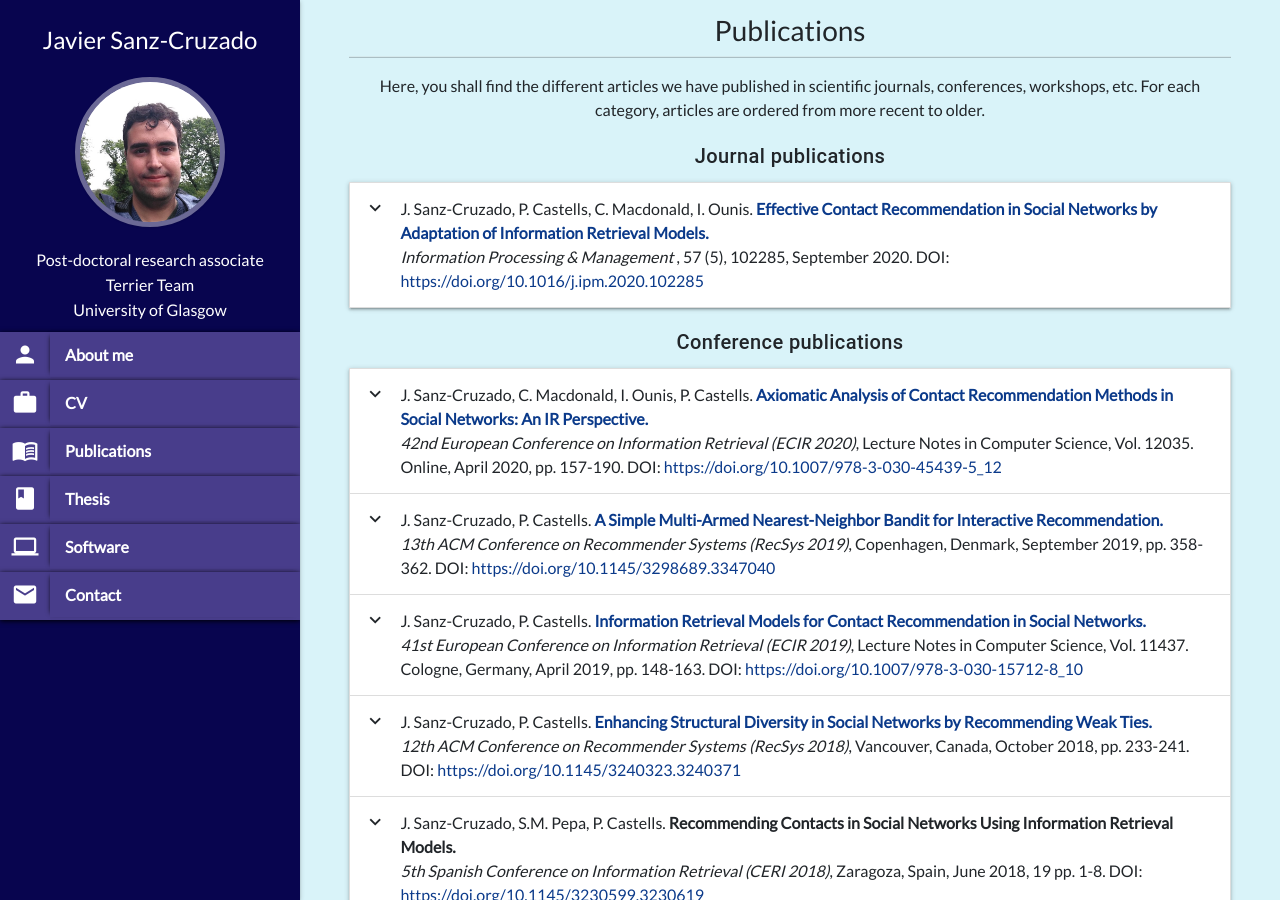
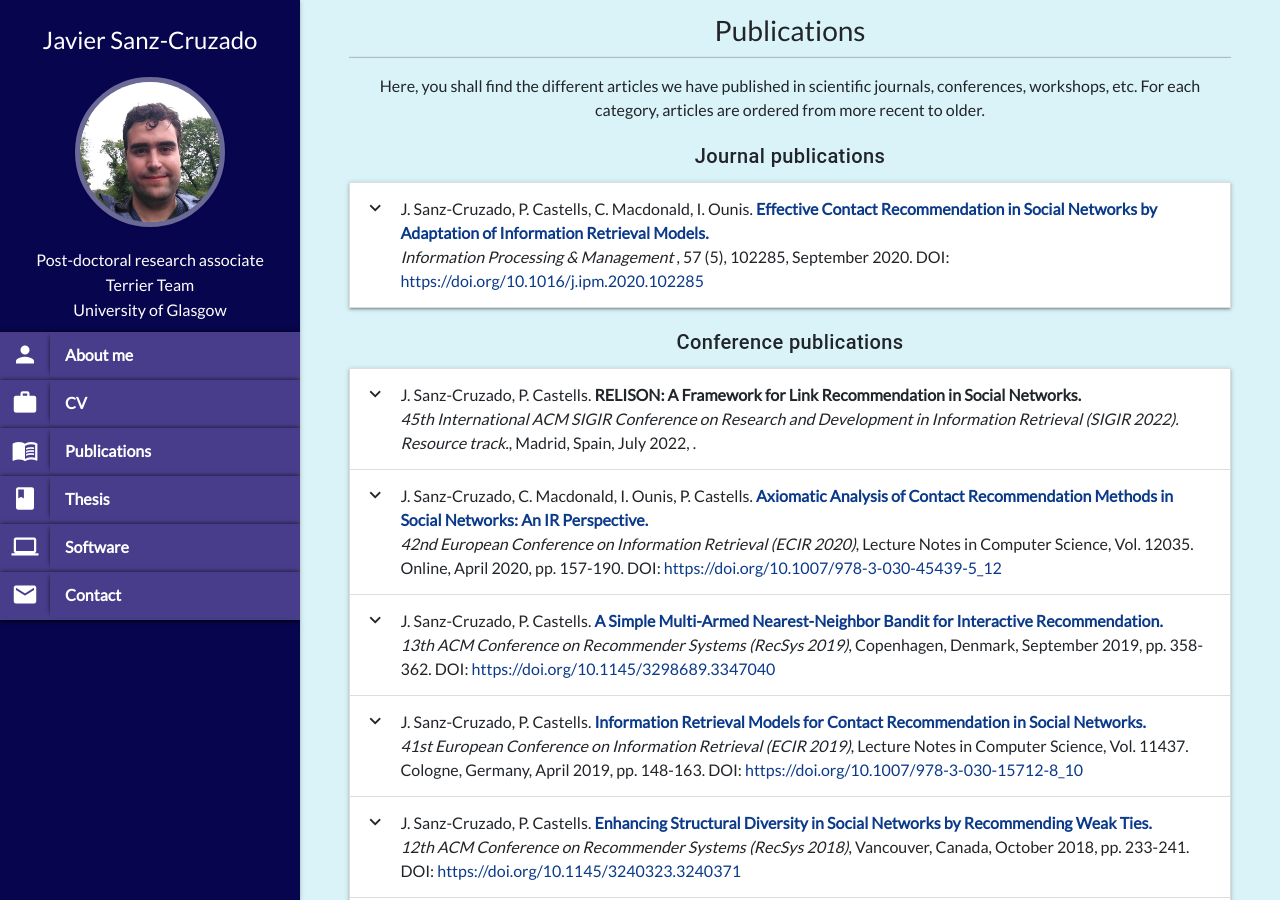
Before and after one commit to JavierSanzCruza/javiersanzcruza.github.io, a Jekyll site: the page built from pubs.md, in a window 1280 px wide and 900 px high. Built offline with Jekyll 4.4.1, drawn with Linux system fonts in a browser that asks for light colours; nearby versions of some CDN libraries.

Commit message:
Update conferences.yml
Added the reference of the SIGIR 2022 resource paper

```diff
--- a/_data/conferences.yml
+++ b/_data/conferences.yml
@@ -1,3 +1,19 @@
+- title: "RELISON: A Framework for Link Recommendation in Social Networks"
+  authors:
+    - J. Sanz-Cruzado
+    - P. Castells
+  conference: 45th International ACM SIGIR Conference on Research and Development in Information Retrieval (SIGIR 2022). Resource track.
+  venue: Madrid, Spain
+  date: July 2022
+  abstract: >+
+    Link recommendation is an important and compelling problem at the intersection of recommender systems and online social networks. Given a user, link recommenders identify people in the platform the user might be interested in interacting with. We present RELISON, an extensible framework for running link recommendation experiments. The library provides a wide range of algorithms, along with tools for evaluating the produced recommendations. RELISON includes algorithms and metrics that consider the potential effect of recommendations on the properties of online social networks. For this reason, the library also implements network structure analysis metrics, community detection algorithms, and network diffusion simulation functionalities. The library code and documentation is available at https://github.com/ir-uam/RELISON.
+  keywords:
+    - social networks
+    - recommender systems
+    - contact recommendation
+    - link prediction
+  code: https://github.com/ir-uam/RELISON
+
 - title: "Axiomatic Analysis of Contact Recommendation Methods in Social Networks: An IR Perspective"
   authors:
     - J. Sanz-Cruzado
```
